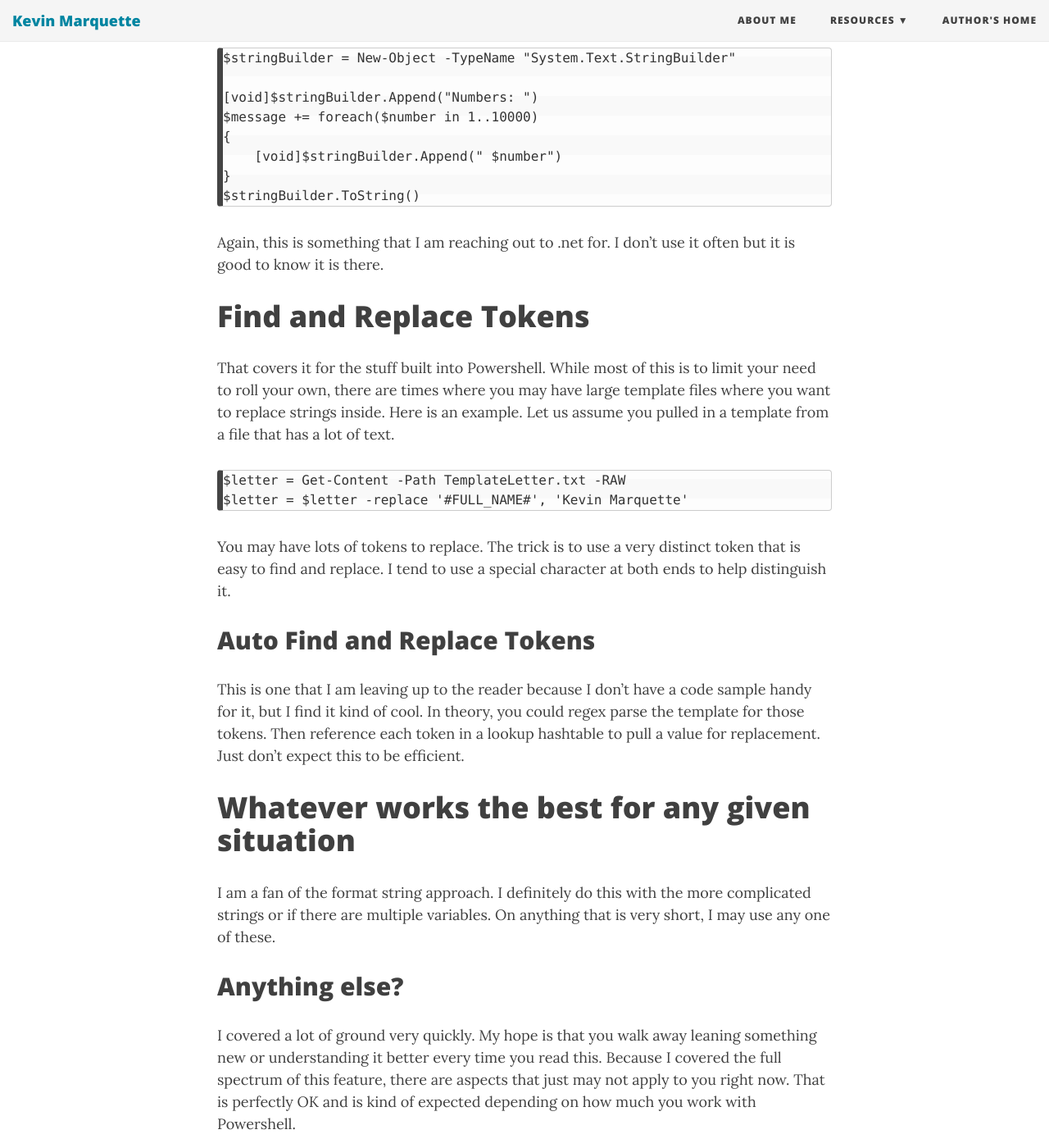
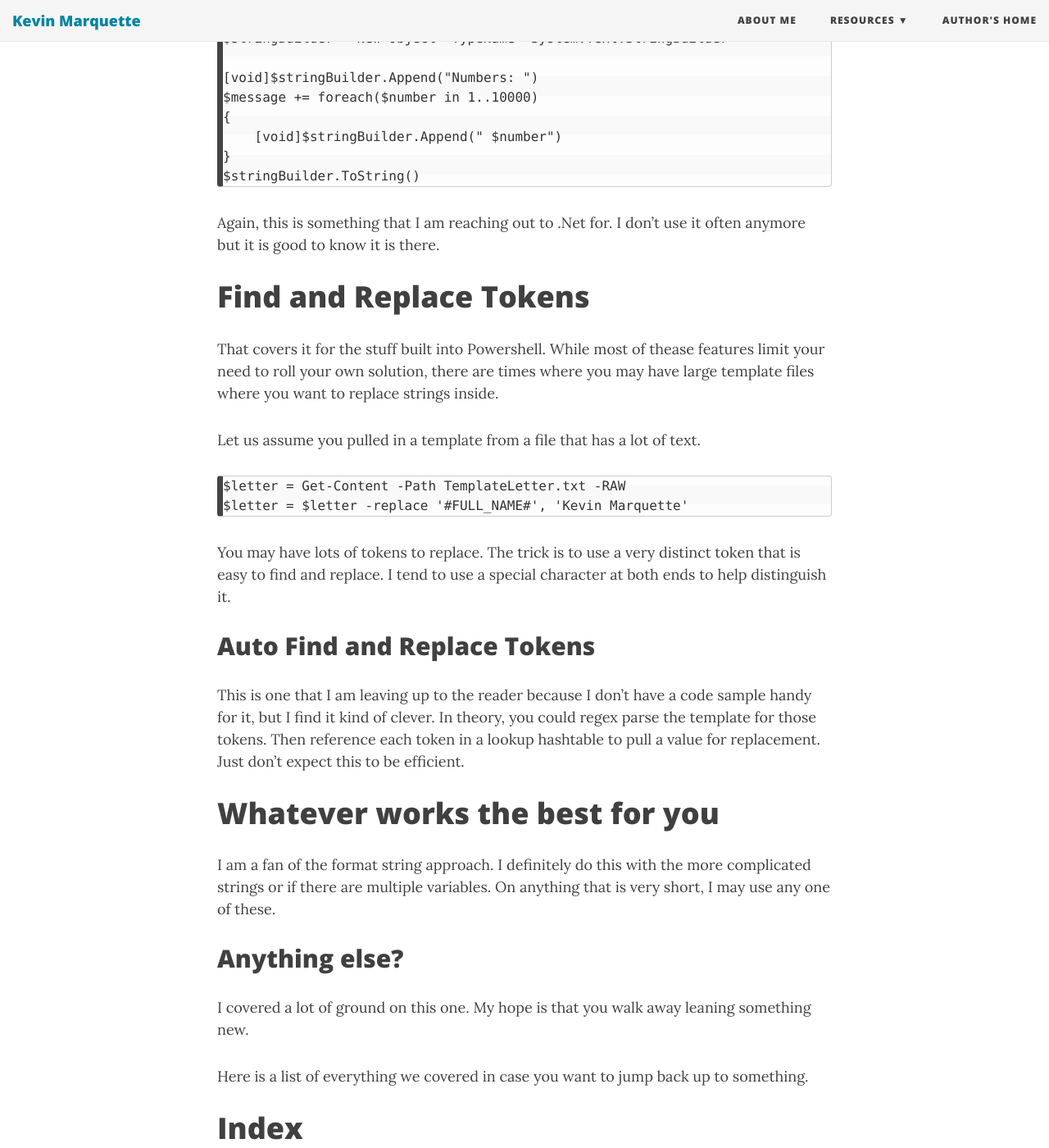
Before and after one commit to KevinMarquette/kevinmarquette.github.io, a Jekyll site: the page built from _posts/2017-1-13-powershell-variable-substitution-in-strings.md, in a window 1280 px wide and 1400 px high, scrolled down 5494 px. Shown: the whole window at 82% size. Built offline with Jekyll 4.4.1, drawn with Linux system fonts in a browser that asks for light colours; nearby versions of some CDN libraries; a script that is not in the unit is left out; some of the changed text lies outside the part shown.

Commit message:
Added image and fixed wording

```diff
--- a/_posts/2017-1-13-powershell-variable-substitution-in-strings.md
+++ b/_posts/2017-1-13-powershell-variable-substitution-in-strings.md
@@ -86,7 +86,7 @@
 
 ## Advanced Formatting
 
-I intentionally called these out as comming from .net because there are lots of formatting options allready well [documented](https://msdn.microsoft.com/en-us/library/system.string.format(v=vs.110).aspx) on it. There are build in ways to format various data types.
+I intentionally called these out as comming from .Net because there are lots of formatting options allready well [documented](https://msdn.microsoft.com/en-us/library/system.string.format(v=vs.110).aspx) on it. There are build in ways to format various data types.
 
     "{0:yyyyMMdd}" -f (get-date)
     "Population {0:N0}" -f  8175133
@@ -118,7 +118,7 @@
     $folder = 'Temp'
     Join-Path -Path 'c:\windows' -ChildPath $folder
 
-The great thing about this is it will work out the backslashes correctly when it puts the values together. This is especially important if you are taking values from users or config files. You may be good at being consistant but not eveyone will be.
+The great thing about this is it will work out the backslashes correctly when it puts the values together. This is especially important if you are taking values from users or config files.
 
 This also goes well with `Split-Path` and `Test-Path`.
 
@@ -157,11 +156,13 @@
     }
     $stringBuilder.ToString()
 
-Again, this is something that I am reaching out to .net for. I don't use it often but it is good to know it is there.
+Again, this is something that I am reaching out to .Net for. I don't use it often anymore but it is good to know it is there.
 
 # Find and Replace Tokens
 
-That covers it for the stuff built into Powershell. While most of this is to limit your need to roll your own, there are times where you may have large template files where you want to replace strings inside. Here is an example. Let us assume you pulled in a template from a file that has a lot of text.
+That covers it for the stuff built into Powershell. While most of thease features limit your need to roll your own solution, there are times where you may have large template files where you want to replace strings inside.
+
+Let us assume you pulled in a template from a file that has a lot of text.
 
     $letter = Get-Content -Path TemplateLetter.txt -RAW
     $letter = $letter -replace '#FULL_NAME#', 'Kevin Marquette'
@@ -170,14 +171,14 @@
 
 ## Auto Find and Replace Tokens
 
-This is one that I am leaving up to the reader because I don't have a code sample handy for it, but I find it kind of cool. In theory, you could regex parse the template for those tokens. Then reference each token in a lookup hashtable to pull a value for replacement. Just don't expect this to be efficient.
+This is one that I am leaving up to the reader because I don't have a code sample handy for it, but I find it kind of clever. In theory, you could regex parse the template for those tokens. Then reference each token in a lookup hashtable to pull a value for replacement. Just don't expect this to be efficient.
 
-# Whatever works the best for any given situation
+# Whatever works the best for you
 
 I am a fan of the format string approach. I definitely do this with the more complicated strings or if there are multiple variables. On anything that is very short, I may use any one of these.
 
 ## Anything else?
-I covered a lot of ground very quickly. My hope is that you walk away leaning something new or understanding it better every time you read this. Because I covered the full spectrum of this feature, there are aspects that just may not apply to you right now. That is perfectly OK and is kind of expected depending on how much you work with Powershell.
+I covered a lot of ground on this one. My hope is that you walk away leaning something new.
 
 Here is a list of everything we covered in case you want to jump back up to something.
 
```
Also changed, not shown: other parts of _posts/2017-1-13-powershell-variable-substitution-in-strings.md (+3 -4 lines), img/powershell-variable-substitution-in-strings.jpg (added).
